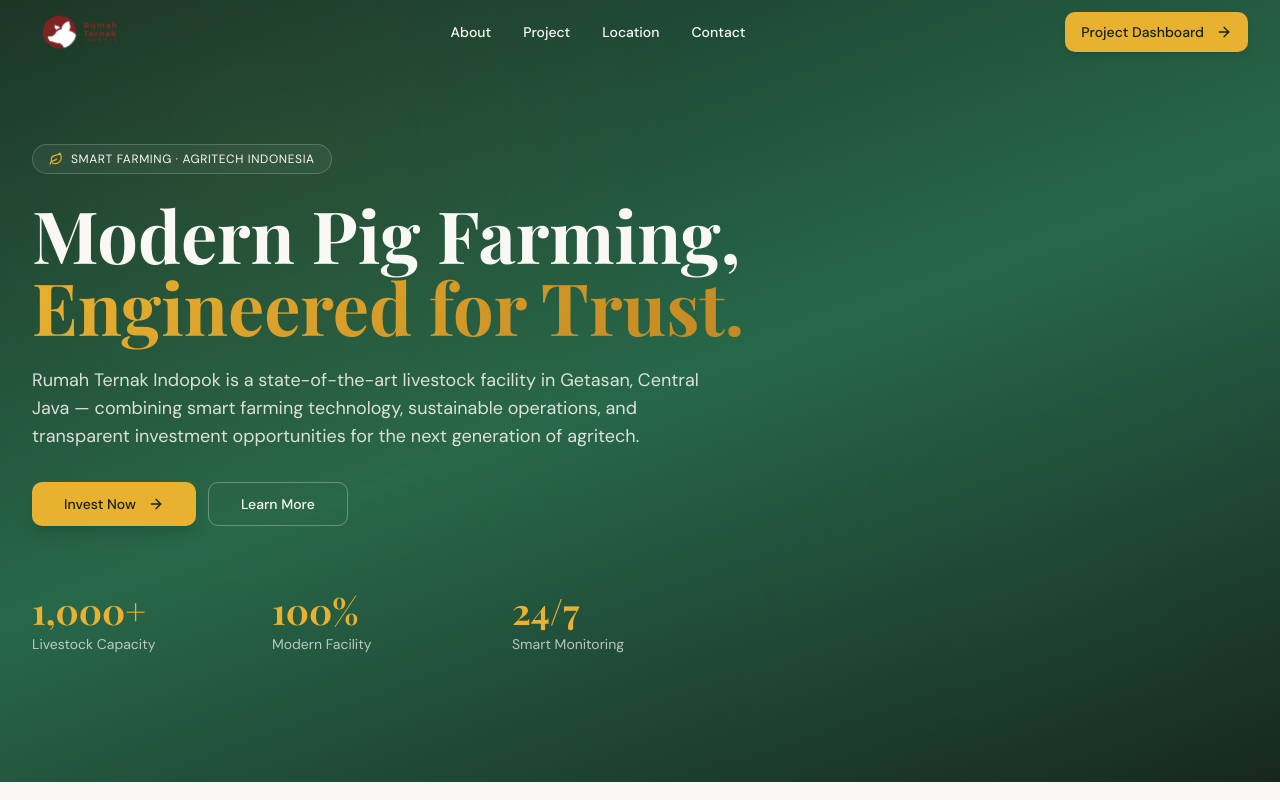
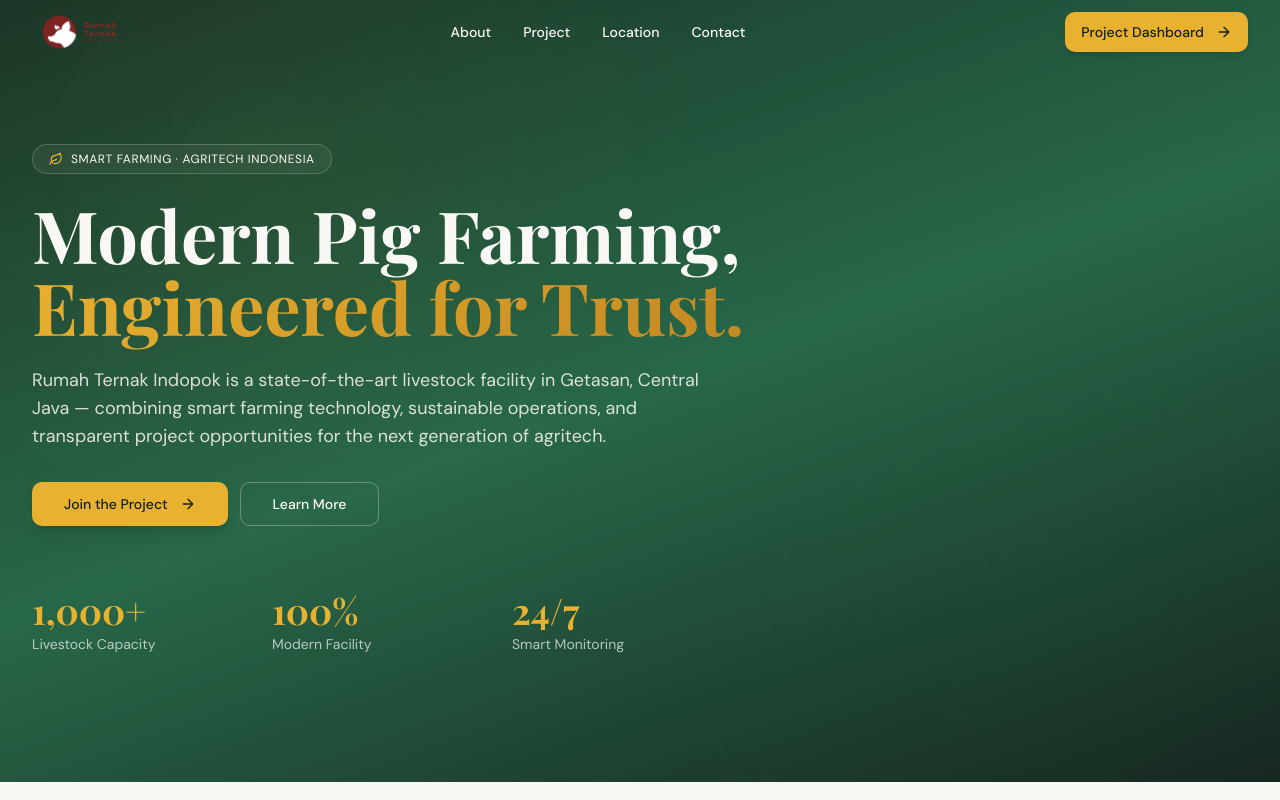
Before and after one commit to Zwelious/super-babi-invest, a React (Vite) app: page / in a window 1280 px wide. Shown: the top 800 px of the page. Built offline with nearby package versions, Linux system fonts and the light colour scheme; the HTML template or start-up script is replaced by a standard one.

Commit message:
Changes
Co-authored-by: Konicho46 <104911087+Konicho46@users.noreply.github.com>

```diff
--- a/src/pages/Indopok.tsx
+++ b/src/pages/Indopok.tsx
@@ -160,7 +160,7 @@ const Indopok = () => {
             >
               Rumah Ternak Indopok is a state-of-the-art livestock facility in Getasan,
               Central Java — combining smart farming technology, sustainable operations,
-              and transparent investment opportunities for the next generation of agritech.
+              and transparent project opportunities for the next generation of agritech.
             </motion.p>
 
             <motion.div
@@ -175,7 +175,7 @@ const Indopok = () => {
                 className="bg-accent text-accent-foreground hover:bg-accent/90 shadow-lg"
               >
                 <Link to="/superbabi">
-                  Invest Now <ArrowRight className="h-4 w-4 ml-1" />
+                  Join the Project <ArrowRight className="h-4 w-4 ml-1" />
                 </Link>
               </Button>
               <Button
```
